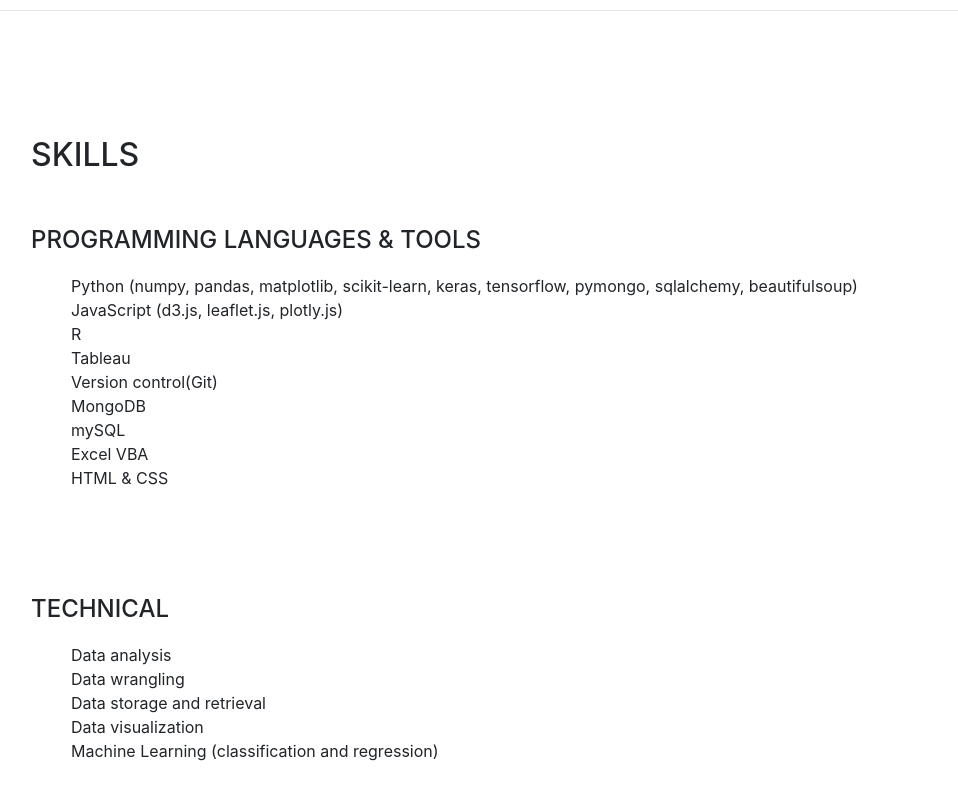
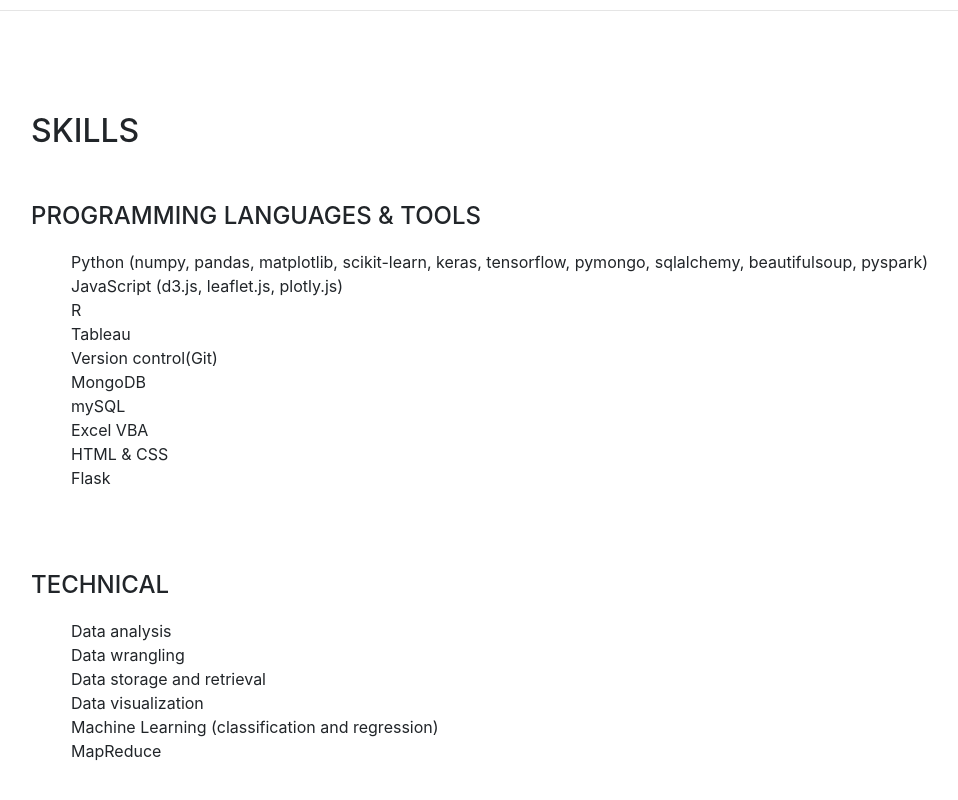
Before and after one commit to lnguyen1021/linhnguyen.github.io, a website with bundled scripts: page index.html in a window 1280 px wide. Shown: the part 3451-4251 px from the top of the page, without its empty margins (289-1247 px from the left). Built offline with nearby package versions, Linux system fonts and the light colour scheme; a web font is replaced by a local one.

Commit message:
minor adjustments to skills

```diff
--- a/index.html
+++ b/index.html
@@ -217,7 +217,7 @@
 
           <div class="subheading mb-3">Programming Languages &amp; Tools</div>
           <ul class="fa-ul mb-0">
-            <li>Python (numpy, pandas, matplotlib, scikit-learn, keras, tensorflow, pymongo, sqlalchemy, beautifulsoup)</li>
+            <li>Python (numpy, pandas, matplotlib, scikit-learn, keras, tensorflow, pymongo, sqlalchemy, beautifulsoup, pyspark)</li>
             <li>JavaScript (d3.js, leaflet.js, plotly.js)</li>
             <li>R</li>
             <li>Tableau</li>
@@ -226,6 +226,7 @@
             <li>mySQL</li>
             <li>Excel VBA</li>
             <li>HTML & CSS</li>
+            <li>Flask</li>
           </ul>
         </div>
         <br>
@@ -236,6 +237,7 @@
           <li>Data storage and retrieval</li>
           <li>Data visualization</li>
           <li>Machine Learning (classification and regression)</li>
+          <li>MapReduce</li>
         </ul>
       </section>
 
```
